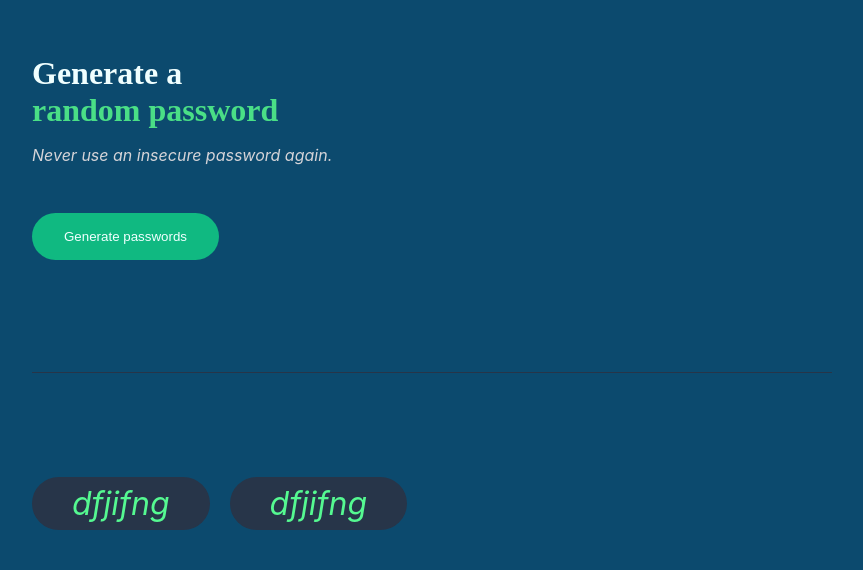
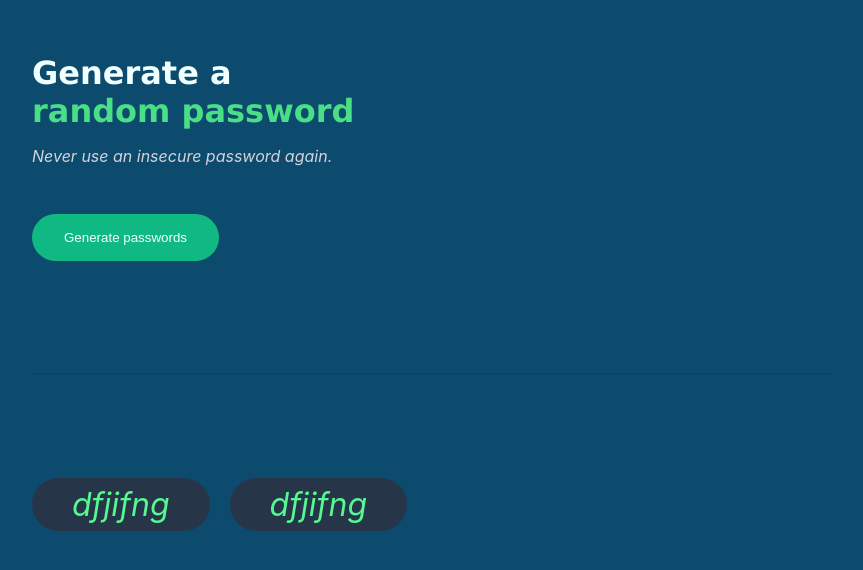
Before and after one commit to mdzemesh/Password_Generator, a plain HTML site: page index.html in a window 1280 px wide. Shown: the part 102-672 px from the top of the page, without its empty margins (358-1221 px from the left). Drawn offline with Linux system fonts and the light colour scheme.

Commit message:
Update index.css

```diff
--- a/index.css
+++ b/index.css
@@ -25,6 +25,7 @@ body {
 h1 {
     color: #4ADF86;
     font-weight: bold;
+    font-family: 'Lucida Sans', 'Lucida Sans Regular', 'Lucida Grande', 'Lucida Sans Unicode', Geneva, Verdana, sans-serif;
 }
 
 p {
```
